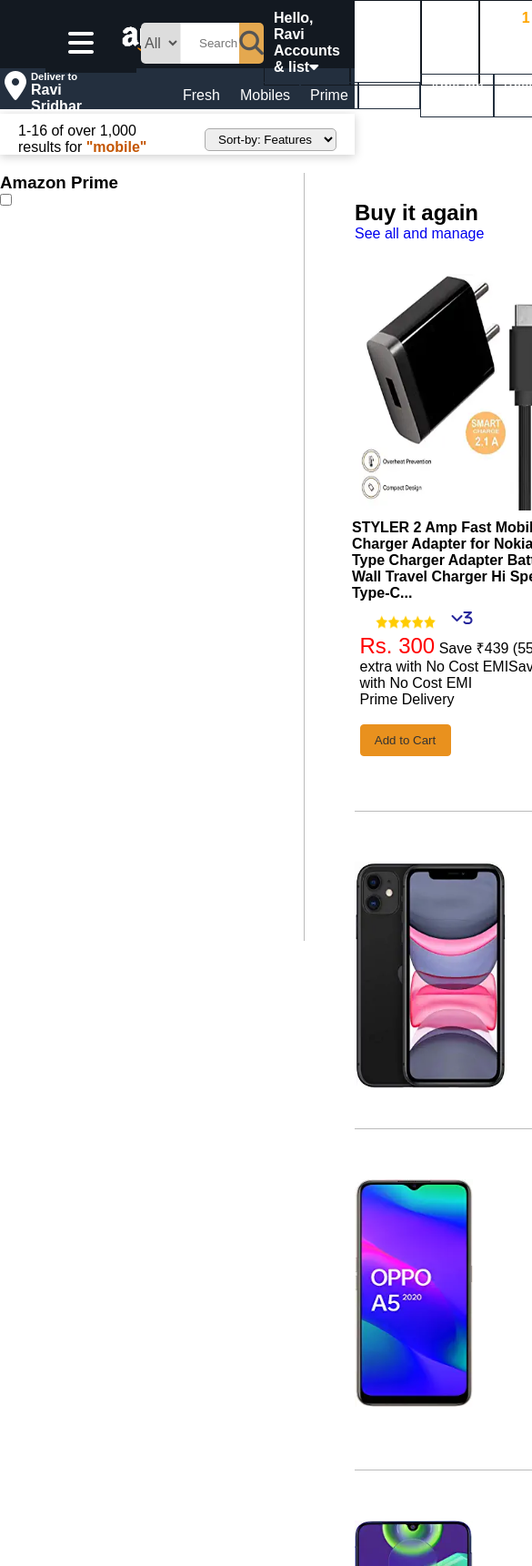
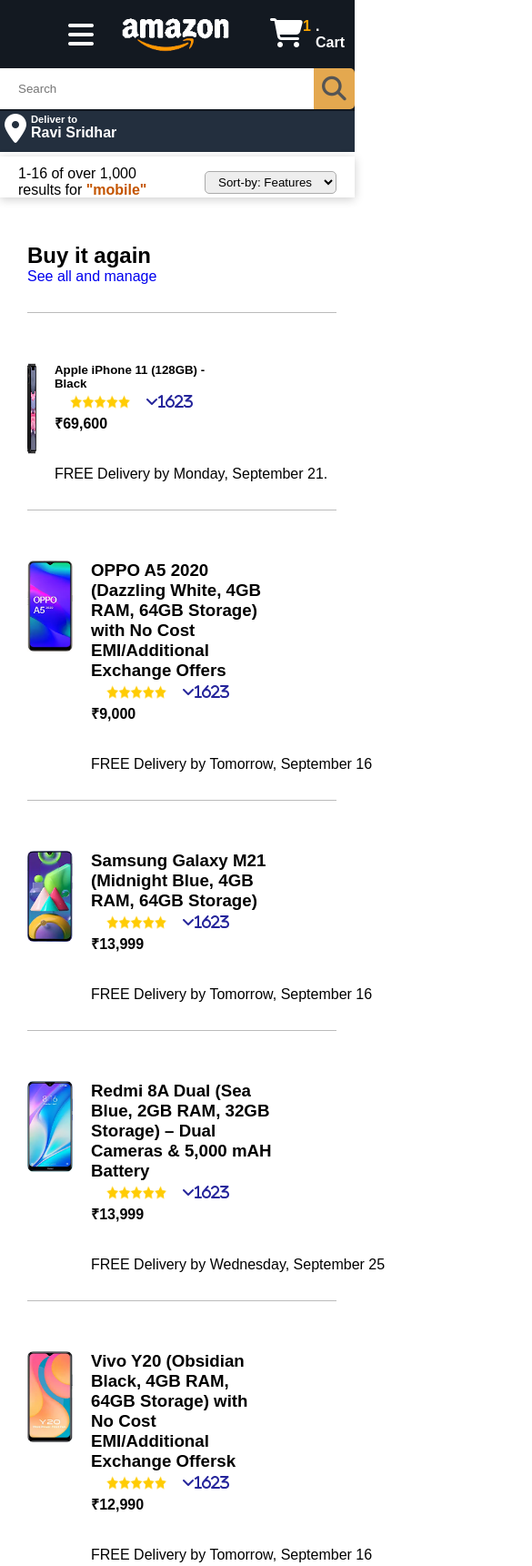
Before and after one commit to raviSridhar55/Amazon-clone, a plain HTML site: page index.html in a window 390 px wide. Shown: the top 1721 px of the page at 91% size, 585 px wide, since content can reach past the window. Drawn offline with Linux system fonts and the light colour scheme.

Commit message:
Responsive added still changes have to be done

```diff
--- /dev/null
+++ b/css/responsive.css
@@ -0,0 +1,96 @@
+@media (max-widhth: "1100px") {
+  .search {
+    width: 300px;
+  }
+  .sidebar {
+    display: none;
+  }
+
+  .buy-again {
+    display: none;
+  }
+  .card-1 {
+    display: none;
+  }
+  .main-area {
+    margin: 20px 0;
+  }
+}
+
+@media (max-width: 450px) {
+  body {
+    width: auto;
+  }
+
+  #navbar-search-res {
+    height: 47px;
+  }
+  .search-res {
+    display: block;
+    width: auto;
+    display: flex;
+    margin: 10px 0 10p 30px;
+  }
+
+  .search-res .search-bar {
+    width: 380px;
+  }
+
+  .search {
+    display: none;
+  }
+  .thid {
+    display: none;
+  }
+  #sidebar {
+    display: none;
+  }
+  .buy-again {
+    display: none;
+  }
+  .tab-2 {
+    display: none;
+  }
+  .nav-img-2 {
+    display: none;
+  }
+
+  #main-area {
+    width: 400px;
+  }
+  .main-area {
+    margin: 20px 0;
+  }
+  .card .card-image img {
+    width: 50px;
+    height: 100px;
+  }
+
+  .card .rating {
+    width: 150px;
+  }
+
+  .card .dphone img {
+    width: 10px;
+    height: 100px;
+  }
+
+  .card-contents {
+    width: 200px;
+    margin: 0 20px !important;
+    margin-bottom: 20px;
+  }
+
+  .footer-2 {
+    display: grid;
+    grid-template-columns: repeat(2, 2fr);
+    grid-gap: 30px;
+  }
+
+  .fhidden {
+    display: none;
+  }
+  .footer-container {
+    padding: 0px 50px;
+  }
+}
--- a/css/style.css
+++ b/css/style.css
@@ -73,7 +73,8 @@ a {
 }
 
 /* Navbar 1 */
-#navbar {
+#navbar,
+#navbar-search-res {
   background-color: #131921;
   height: 75px;
 }
@@ -160,6 +161,10 @@ a {
   font-size: 1rem;
   color: #555;
   padding-right: 5px;
+}
+
+.search-res {
+  display: none;
 }
 
 /* Navbar 2 */
@@ -292,6 +297,10 @@ a {
   display: flex;
 }
 
+.card-content .rating i {
+  margin-top: 4px;
+}
+
 .card-content .rating img {
   width: 100px;
   height: 100%;
@@ -314,6 +323,8 @@ a {
 
 .card {
   display: flex;
+  /* justify-content: space-between; */
+  align-content: flex-start;
   margin-top: 30px;
   padding-top: 25px;
   width: inherit;
@@ -332,9 +343,18 @@ a {
   /* margin-right: 20px; */
 }
 
+.card .rating i {
+  margin-top: 4px;
+  margin-right: 4px;
+}
+
 .card .card-image img {
   width: 130px;
   height: 250px;
+}
+
+.card .dphone img {
+  width: 168px;
 }
 
 .card-contents {
--- a/index.html
+++ b/index.html
@@ -5,6 +5,7 @@
     <meta name="viewport" content="width=device-width, initial-scale=1.0" />
     <link rel="stylesheet" href="css/style.css" />
     <link rel="stylesheet" href="css/footer.css" />
+    <link rel="stylesheet" href="css/responsive.css">
     <script
       src="https://kit.fontawesome.com/cd8a53ef55.js"
       crossorigin="anonymous"
@@ -34,16 +35,16 @@
         </div>
         <div class="tabs">
           <ul>
-            <li class="tab" style="font-weight: bolder">
+            <li class="tab thid" style="font-weight: bolder">
               <span style="display: block">Hello, Ravi </span>Accounts & list<i
                 class="fas fa-caret-down"
               ></i>
             </li>
-            <li class="tab">
+            <li class="tab thid">
               <span style="display: block"> Returns</span>
               &orders <i class="fas fa-caret-down"></i>
             </li>
-            <li class="tab">
+            <li class="tab thid">
               <span style="display: block">Your</span> Prime<i
                 class="fas fa-caret-down"
               ></i>
@@ -61,6 +62,14 @@
         </div>
       </div>
     </nav>
+    <div id="navbar-search-res">
+    <div class="search-res">
+      <input type="text" class="search-bar" placeholder="Search" />
+      <button class="btn-search">
+        <i class="fas fa-search fa-2x logo-b"></i>
+      </button>
+    </div>
+  </div>
 
     <nav id="navbar-2">
       <div class="navbar">
@@ -206,11 +215,11 @@
         <!-- horizontal cards -->
         <div id="card">
         <div class="card">
-          <div class="card-image">
-            <img src="/img/New folder/Phone 1.webp" alt="iPhone" style="width: 168px;">
+          <div class="card-image dphone">
+            <img  src="/img/New folder/Phone 1.webp" alt="iPhone" style="">
           </div>
           <div class="card-contents">
-            <h3>Apple iPhone 11 (128GB) - Black</h3>
+            <h5>Apple iPhone 11 (128GB) - Black</h5>
             <div class="rating">
               <img
                 src="/img/main-area/images-removebg-preview.png"
@@ -218,8 +227,8 @@
               />
               <i class="fas fa-angle-down b-logo">1623</i>
             </div>
-            <p style="width: 350px;"> <b>₹69,600</b> <br> Save ₹4,000 (5%)
-              Up to INR 5000 off on HDFC Bank cards.Up to INR 5000 off on HDFC Bank cards.
+            <p style="width: 350px;"> <b>₹69,600</b> <br><span class="fhidden"> Save ₹4,000 (5%)
+              Up to INR 5000 off on HDFC Bank cards.Up to INR 5000 off on HDFC Bank cards.</span>
               <br><br> FREE Delivery by Monday, September 21.
             </p>
           </div>
@@ -233,7 +242,6 @@
           </div>
           <div class="card-contents">
             <h3>
-              OPPO A5 2020 (Dazzling White, 4GB RAM, 64GB Storage) with No Cost EMI/Additional Exchange Offers
               OPPO A5 2020 (Dazzling White, 4GB RAM, 64GB Storage) with No Cost EMI/Additional Exchange Offers</h3>
             <div class="rating">
               <img
@@ -242,8 +250,8 @@
               />
               <i class="fas fa-angle-down b-logo">1623</i>
             </div>
-            <p style="width: 350px;"> <b>₹9,000</b> <br> Save ₹4,000 (25%)
-              Save extra with No Cost EMISave extra with No Cost EMI
+            <p style="width: 350px;"> <b>₹9,000</b> <br><span class="fhidden"> Save ₹4,000 (25%)
+              Save extra with No Cost EMISave extra with No Cost EMI</span>
               <br><br> FREE Delivery by Tomorrow, September 16
             </p>
           </div>
@@ -263,8 +271,8 @@
               />
               <i class="fas fa-angle-down b-logo">1623</i>
             </div>
-            <p style="width: 350px;"> <b>₹13,999</b> <br> Save ₹2,000 (13%)
-              Save extra with No Cost EMISave extra with No Cost EMI
+            <p style="width: 350px;"> <b>₹13,999</b> <br><span class="fhidden"> Save ₹2,000 (13%)
+              Save extra with No Cost EMISave extra with No Cost EMI</span>
               <br><br> FREE Delivery by Tomorrow, September 16
             </p>
           </div>
@@ -284,8 +292,8 @@
               />
               <i class="fas fa-angle-down b-logo">1623</i>
             </div>
-            <p style="width: 350px;"> <b>₹13,999</b> <br> Save ₹1,000 (12%)
-              Save extra with No Cost EMISave extra with No Cost EMI
+            <p style="width: 350px;"> <b>₹13,999</b> <br><span class="fhidden"> Save ₹1,000 (12%)
+              Save extra with No Cost EMISave extra with No Cost EMI</span>
               <br><br> FREE Delivery by Wednesday, September 25
             </p>
           </div>
@@ -305,8 +313,8 @@
               />
               <i class="fas fa-angle-down b-logo">1623</i>
             </div>
-            <p style="width: 350px;"> <b>₹12,990</b> <br> Save ₹4,000 (24%)
-              Save extra with No Cost EMISave extra with No Cost EMI
+            <p style="width: 350px;"> <b>₹12,990</b> <br><span class="fhidden"> Save ₹4,000 (24%)
+              Save extra with No Cost EMISave extra with No Cost EMI</span>
               <br><br> FREE Delivery by Tomorrow, September 16
             </p>
           </div>
@@ -326,8 +334,8 @@
               />
               <i class="fas fa-angle-down b-logo">1623</i>
             </div>
-            <p style="width: 350px;"> <b>₹12,990</b> <br> Save ₹2,000 (24%)
-              Save extra with No Cost EMISave extra with No Cost EMI
+            <p style="width: 350px;"> <b>₹12,990</b> <br><span class="fhidden"> Save ₹2,000 (24%)
+              Save extra with No Cost EMISave extra with No Cost EMI</span>
               <br><br> FREE Delivery by Tomorrow, September 16
             </p>
           </div>
@@ -392,7 +400,7 @@
             <li><a href="#">Gift a smile</a></li>
           </ul>
         </div>
-        <div class="footer-list hidden">
+        <div class="footer-list fhidden">
           <h3 style="color: white;">Get to know us</h3>
           <ul>
             <li><a href="#">About us</a></li>
```
